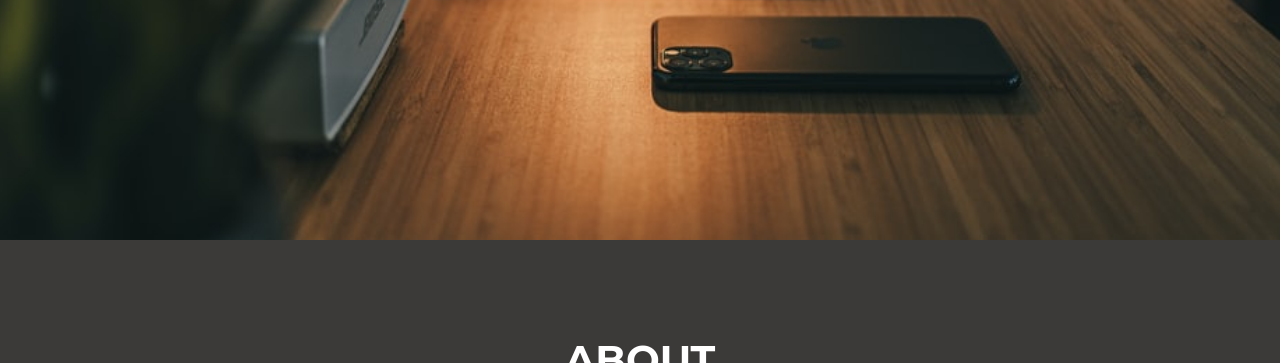
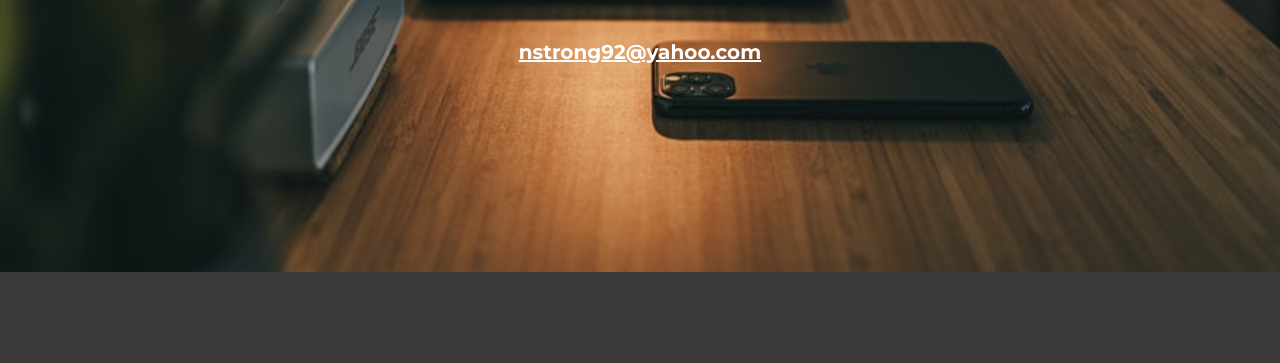
Before and after one commit to strong-one/Portfolio-Primary, a website: page dist/index.html in a window 1280 px wide. Shown: the part 737-1100 px from the top of the page. Drawn offline with nearby package versions, Linux system fonts and the light colour scheme.

Commit message:
added email

```diff
--- a/dist/index.html
+++ b/dist/index.html
@@ -72,6 +72,11 @@
         </div>
         <h4 class="text-warning">Full Stack Software Engineer</h4>
         <div class="masthead-heading text-uppercase">Welcome!</div>
+        <h5 class="myEmail">
+          <a href="mailto:nstrong92@yahoo.com" class="text-white"
+            >nstrong92@yahoo.com</a
+          >
+        </h5>
       </div>
     </header>
     <!-- About-->
```
